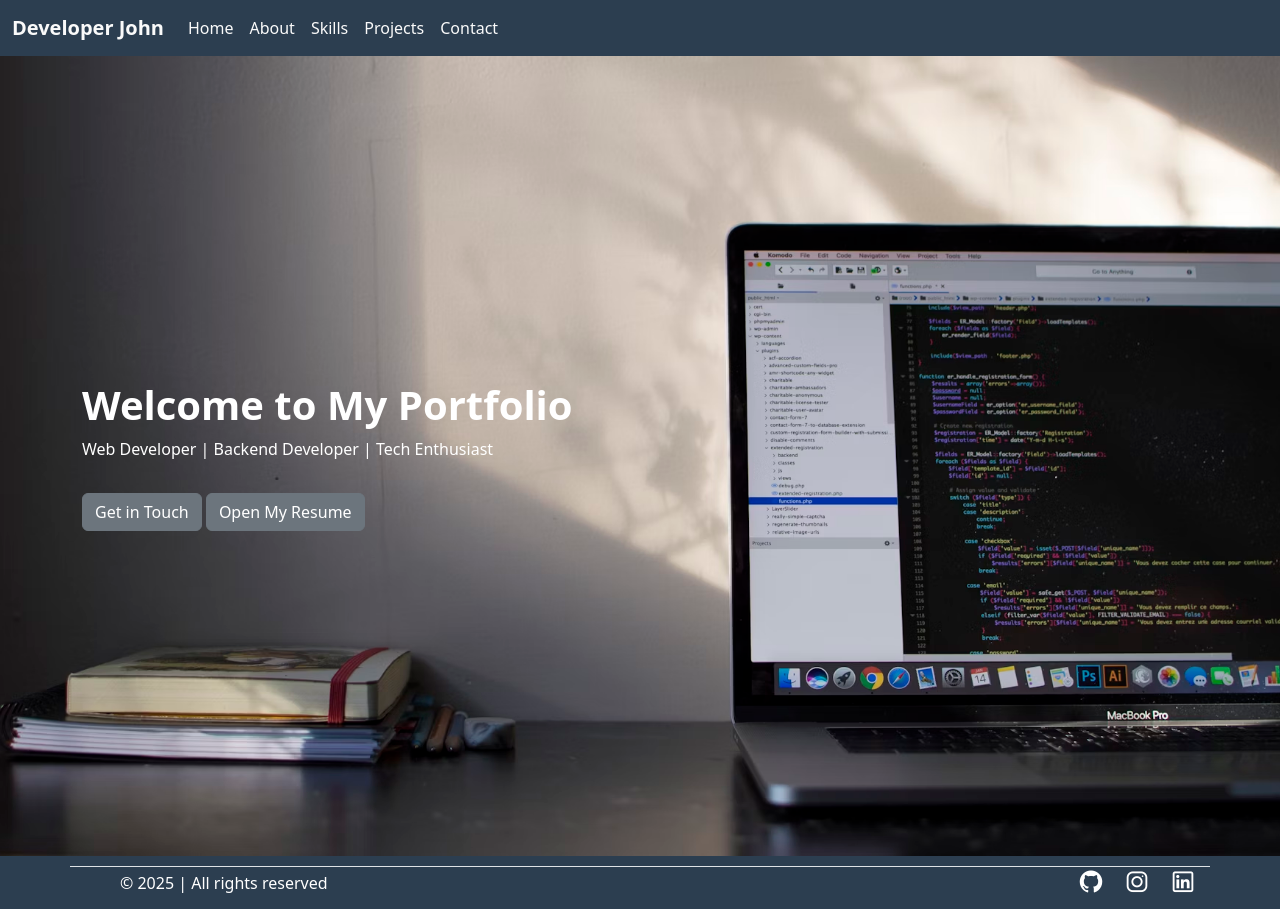
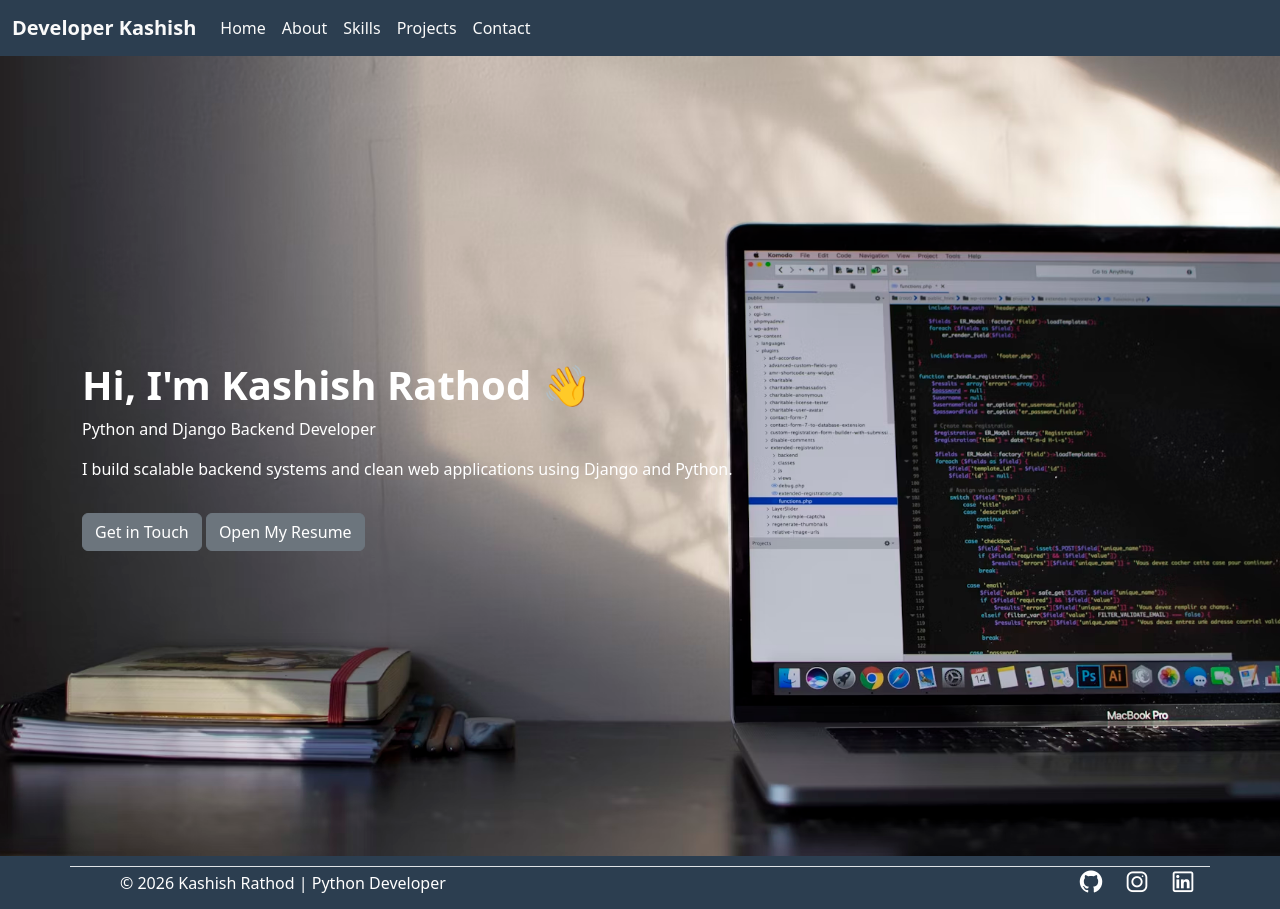
Before and after one commit to KashishRathod17/myportfolio, a Django app: page / in a window 1280 px wide. Run offline with Django 5.2, Linux system fonts and the light colour scheme.

Commit message:
Checked portfolio and made some changes

```diff
--- a/templates/home.html
+++ b/templates/home.html
@@ -8,8 +8,9 @@
 <!-- Hero Section -->
 <header class="hero">
     <div class="container">
-        <h1>Welcome to My Portfolio</h1>
-        <p>Web Developer | Backend Developer | Tech Enthusiast</p>
+        <h1>Hi, I'm Kashish Rathod 👋</h1>
+        <p>Python and Django Backend Developer</p>
+        <p>I build scalable backend systems and clean web applications using Django and Python.</p>
         <a href="/contact" class="btn btn-secondary mt-3">Get in Touch</a>
         <a href="{% static 'pdf/Resume.pdf' %}" class="btn btn-secondary mt-3" target="_blank">Open My Resume</a>
     </div>
--- a/templates/index.html
+++ b/templates/index.html
@@ -13,7 +13,6 @@
     href="https://maxst.icons8.com/vue-static/landings/line-awesome/line-awesome/1.3.0/css/line-awesome.min.css">
 </head>
 <style>
-  /* Ensures full-height layout with footer at bottom */
   html,
   body {
     height: 100%;
@@ -42,7 +41,7 @@
   <!-- Navbar -->
   <nav class="navbar navbar-expand-lg navbar-cadetblue bg-cadetblue">
     <div class="container-fluid">
-      <a class="navbar-brand text-color" href="/home">Developer John</a>
+      <a class="navbar-brand text-color" href="/home">Developer Kashish</a>
       <button class="navbar-toggler text-color" type="button" data-bs-toggle="collapse"
         data-bs-target="#navbarSupportedContent" aria-controls="navbarSupportedContent" aria-expanded="false"
         aria-label="Toggle navigation">
@@ -85,7 +84,7 @@
             <use xlink:href="#bootstrap" />
           </svg>
         </a>
-        <span>&copy; 2025 | All rights reserved</span>
+        <span>&copy; 2026 Kashish Rathod | Python Developer</span>
       </div>
       <ul class="nav col-md-4 justify-content-end list-unstyled d-flex">
         <a href="#"><span class="lab la-github text-white me-3" style="font-size: 30px;"></span></a>
```
Also changed, not shown: db.sqlite3.
